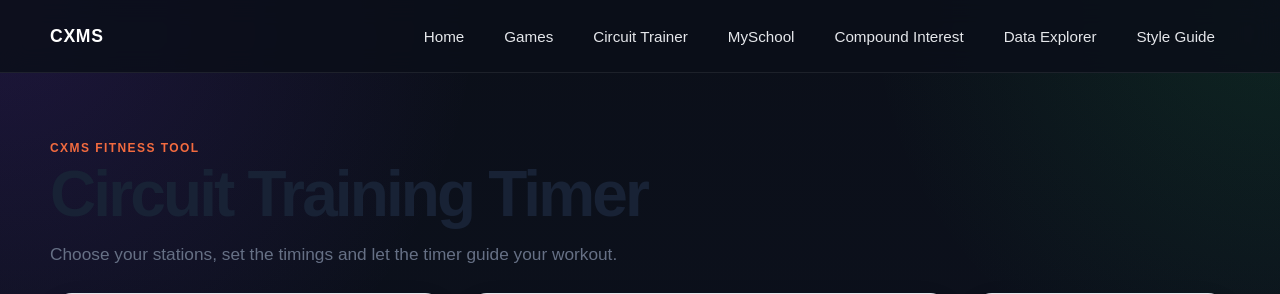
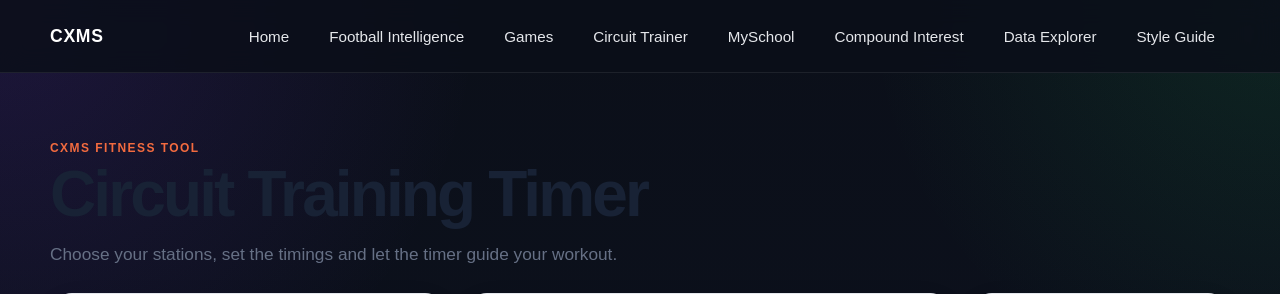
Before and after one commit to CasparRitchie/cxms, a Flask app: page /circuit-training in a window 1280 px wide. Shown: the top 294 px of the page. Run offline with Flask 3, Linux system fonts and the light colour scheme.

Commit message:
feat: link football intelligence from site navigation

```diff
--- a/templates/partials/site_header.html
+++ b/templates/partials/site_header.html
@@ -4,6 +4,7 @@
 
     <nav class="site-nav" aria-label="Main navigation">
       <a href="/">Home</a>
+      <a href="/static/football-intelligence/index.html">Football Intelligence</a>
       <a href="/games">Games</a>
       <a href="/circuit-training">Circuit Trainer</a>
       <a href="/myschool">MySchool</a>
```
